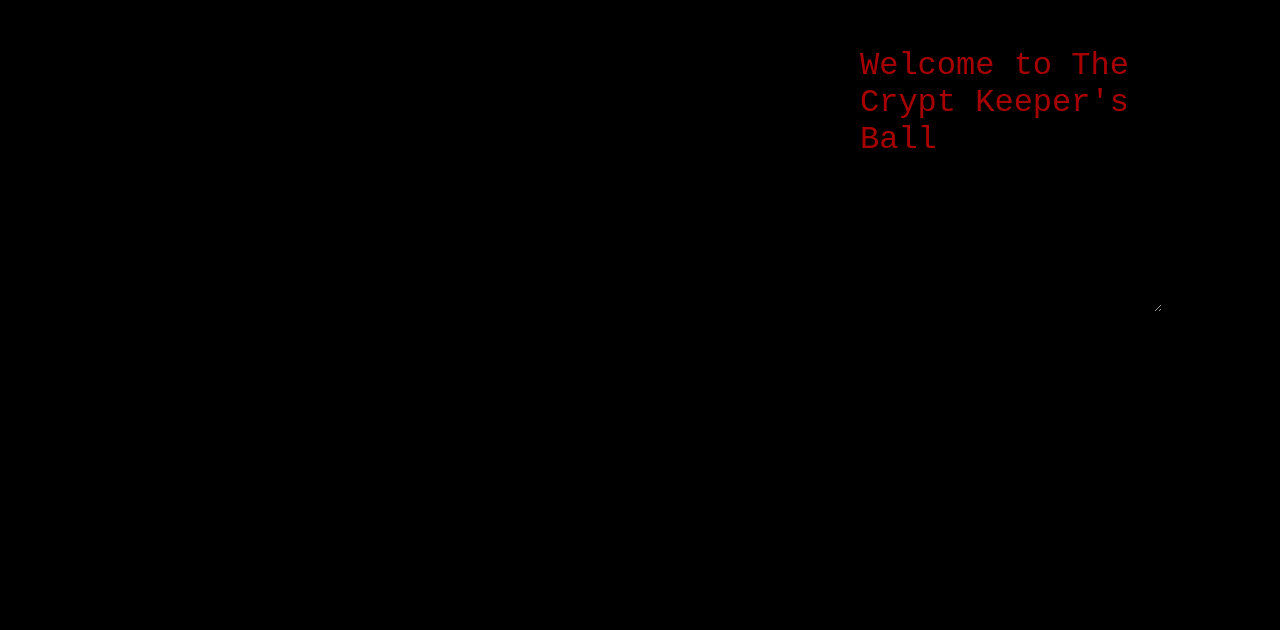
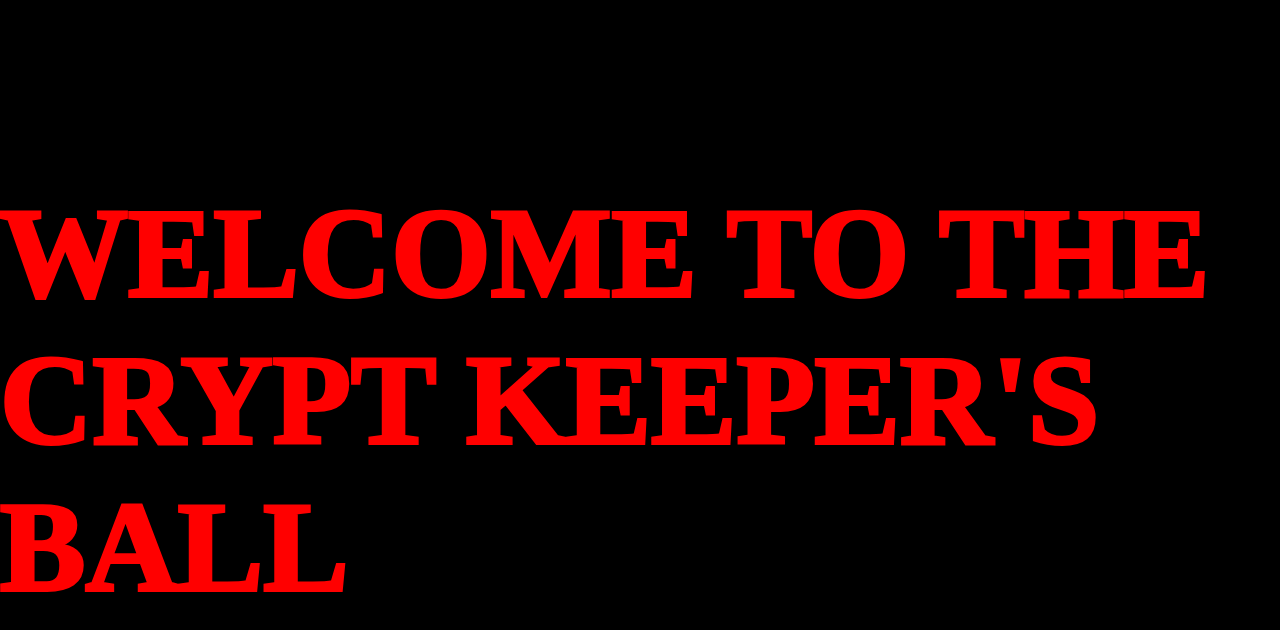
Before and after one commit to ahall7296/ahall7296.github.io, a plain HTML site: page index.html in a window 1280 px wide. Drawn offline with Linux system fonts and the light colour scheme; a web font is replaced by a local one.

Commit message:
Updated the files to include the correct font, style, and color.

```diff
--- a/index.html
+++ b/index.html
@@ -5,8 +5,8 @@
     <meta http-equiv="X-UA-Compatible" content="IE=edge">
     <meta name="viewport" content="width=device-width, initial-scale=1.0">
     <link rel="stylesheet" type="text/css" href="main.css" />
-    <title>The Ball</title>
 </head>
-    <body>
-        <textarea>
-            Welcome to The Crypt Keeper's Ball
+<body>
+    <h2 data-text="Welcome to The Crypt Keeper's Ball">Welcome to The Crypt Keeper's Ball</h2>
+</body>
+</html>
--- a/main.css
+++ b/main.css
@@ -1,29 +1,48 @@
-*::before,
-*::after{
+@import url(https://fonts.googleapis.com/css?family=Syne+Mono:regular);
+*
+{
     margin: 0;
     padding: 0;
-    box-shadow: inherit;
+    box-sizing: border-box;
+    font-family: 'Syne Mono';
 }
-
-html {
-    box-sizing: border-box;
-    font-size: 62.5%;
+body
+{
+    display: flex;
+    justify-content: center;
+    align-items: center;
+    min-height: 100vh;
+    background: #000000;
 }
-body {
-    background-color: #000000;
-    font-family: 'Segoe UI', Tahoma, Geneva, Verdana, sans-serif;
+h2
+{
+    position: relative;
+    font-size: 10vw;
+    color: #ff0000;
+    -webkit-text-stroke: 0.3vw #ff0000;
+    text-transform: uppercase;
 }
-textarea {
-    text-decoration: none;
-    display: inline-block;
-    font-size: 32px;
-    width: 300px;
-    height: 300px;
-    position: relative;
-    left: 850px;
+h2 ::before
+{
+    content: attr(data-text);
+    position: absolute;
+    top: 0;
+    left: 0;
+    width: 100%;
+    height: 100%;
+    color: firebrick;
+    -webkit-text-stroke: 0vw #383d52;
     overflow: hidden;
-    border: none;
-    outline: none;
-    background-color: #000000;
-    color: #a70000;
+    animation: animate 6s linear infinite;
 }
+@keyframes animate
+{
+    0%, 10%, 100%
+    {
+        width: 0;
+    }
+    70%, 90%
+    {
+        width: 100%;
+    }
+}
```
